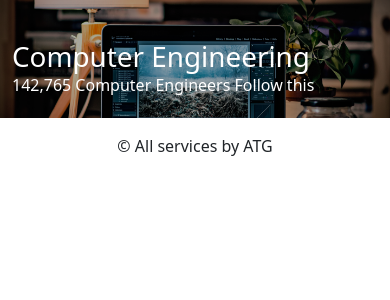
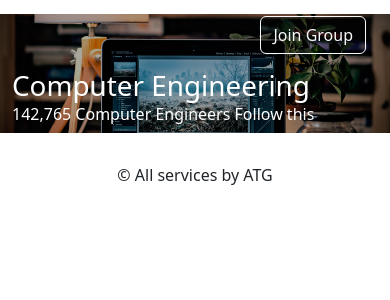
Before and after one commit to mahabub-rah/AGT, a React (Create React App) app: page / in a window 390 px wide. Shown: the top 300 px of the page. Built offline with nearby package versions, Linux system fonts and the light colour scheme.

Commit message:
slider update

```diff
--- a/src/Pages/Banner.css
+++ b/src/Pages/Banner.css
@@ -6,8 +6,8 @@
 }
 @media screen and (min-width:576px) {
 .text-section{
-     padding-top: 100px!important;
-    padding-bottom: 10px !important;
+     padding-top: 37px!important;
+    padding-bottom: 8px !important;
 }
 }
 @media screen and (min-width:768px) {
@@ -24,7 +24,7 @@
 }
 @media screen and (max-width:576px) {
 .text-section{
-     padding-top: 40px!important;
+     padding-top: 15px!important;
     padding-bottom: 5px !important;
 }
 }
--- a/src/Pages/Banner.jsx
+++ b/src/Pages/Banner.jsx
@@ -1,11 +1,14 @@
 import React from "react";
-import { Image } from "react-bootstrap";
+import { Button, Image } from "react-bootstrap";
 import banner from "../assests/slider.png";
-import './Banner.css'
+import "./Banner.css";
 
 const Banner = () => {
   return (
     <div className="banner-section">
+      <div className="text-end d-md-none pt-3 pe-4">
+        <Button variant="outline-light" >Join Group</Button>
+      </div>
       <div className="container text-white text-section">
         <h1 className="fs-lg-1 fs-md-2 fs-sm-4 mb-0">Computer Engineering</h1>
         <p>142,765 Computer Engineers Follow this</p>
```
